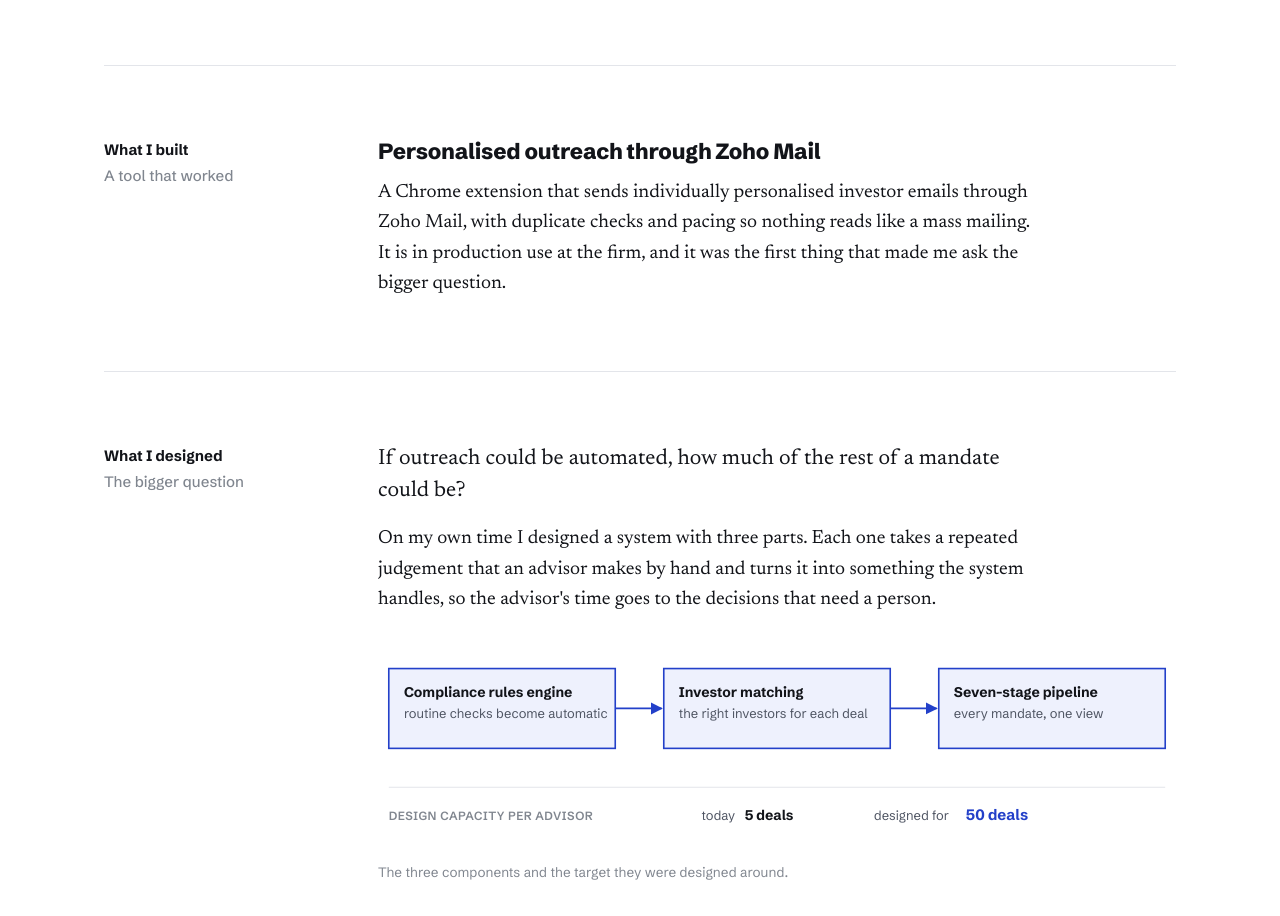
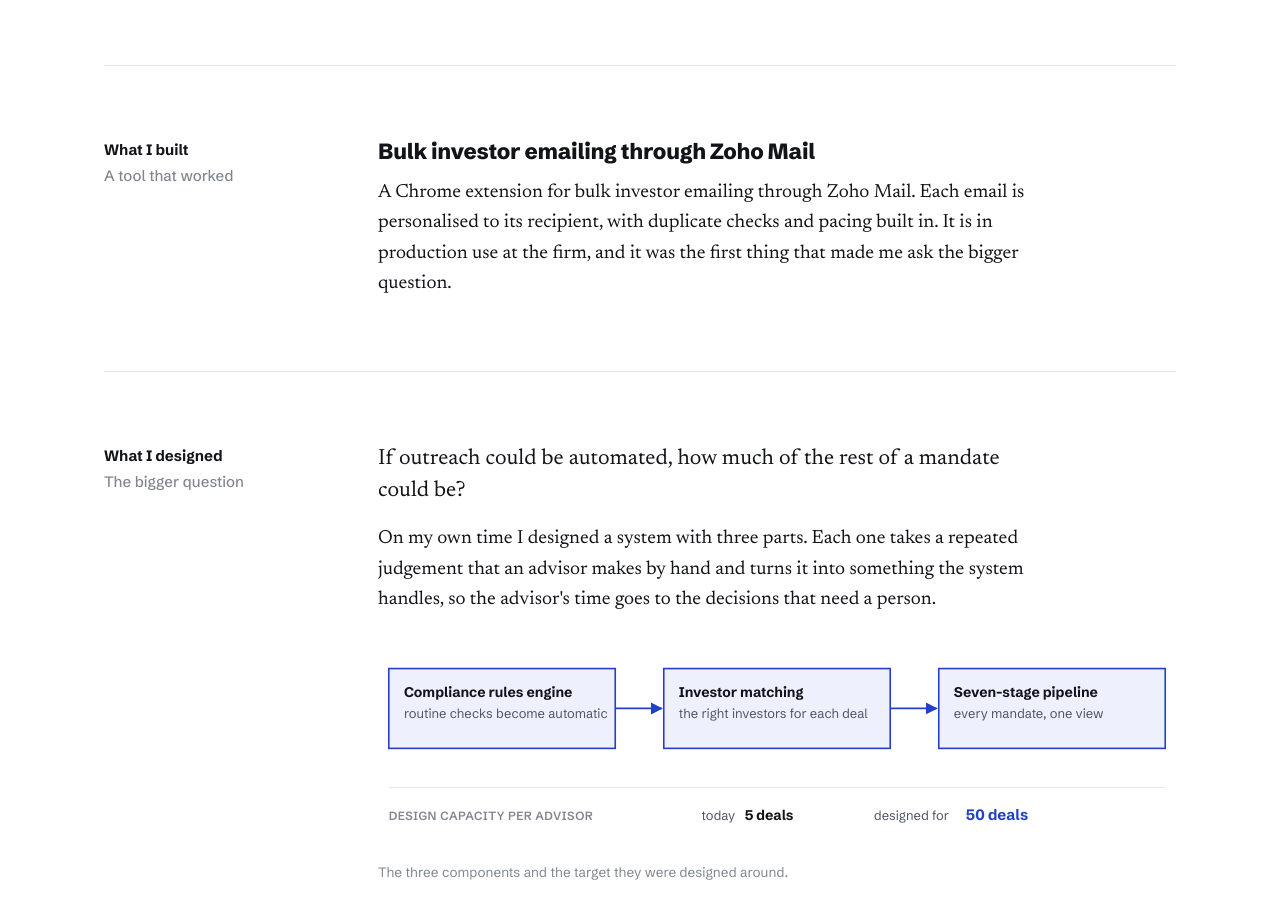
Before and after one commit to dcostat04/trevorportfolio, a plain HTML site: page work/shc.html in a window 1280 px wide. Shown: the part 1080-1996 px from the top of the page. Drawn offline with Linux system fonts and the light colour scheme.

Commit message:
Describe SHC extension as bulk emailing; note Order Desk runs in production
Co-Authored-By: Claude Opus 5.5 <noreply@anthropic.com>
Claude-Session: https://claude.ai/code/session_01RwBeHGGAGo3TwgmPXoCywk

```diff
--- a/work/shc.html
+++ b/work/shc.html
@@ -58,8 +58,8 @@
     <div class="row">
       <div class="side"><h2>What I built<span>A tool that worked</span></h2></div>
       <div class="main prose">
-        <h3>Personalised outreach through Zoho Mail</h3>
-        <p>A Chrome extension that sends individually personalised investor emails through Zoho Mail, with duplicate checks and pacing so nothing reads like a mass mailing. It is in production use at the firm, and it was the first thing that made me ask the bigger question.</p>
+        <h3>Bulk investor emailing through Zoho Mail</h3>
+        <p>A Chrome extension for bulk investor emailing through Zoho Mail. Each email is personalised to its recipient, with duplicate checks and pacing built in. It is in production use at the firm, and it was the first thing that made me ask the bigger question.</p>
       </div>
     </div>
   </section>
```
Also changed, not shown: index.html (+1 -1 lines), work/icestasy.html (+1 -1 lines).
